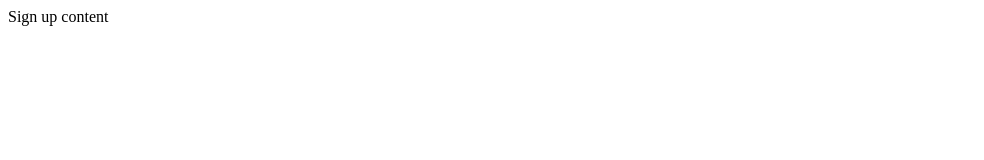
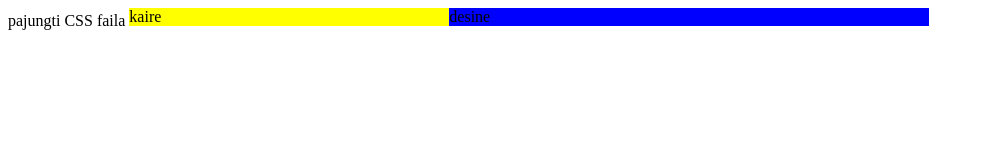
Before and after one commit to Julijava/24-grupe-3-sign-up, a plain HTML site: page index.html in a window 1280 px wide. Shown: the whole page, without its empty margins (0-984 px from the left). Drawn offline with Linux system fonts and the light colour scheme.

```diff
--- a/index.html
+++ b/index.html
@@ -4,8 +4,14 @@
     <meta charset="UTF-8">
     <meta name="viewport" content="width=device-width, initial-scale=1.0">
     <title>Sign up</title>
+    <link rel="stylesheet" href="./main.css">
+    pajungti CSS faila
 </head>
+
 <body>
-    Sign up content
+    <main>
+        <div>kaire</div>
+        <div>desine</div>
+    </main>
 </body>
 </html>
--- /dev/null
+++ b/main.css
@@ -0,0 +1,25 @@
+/* TODO: pagrindinis turinys turi buti  centruotas horizontaliai */
+/* TODO: pagrindinis turinys turi buti centruotas vertikaliai */
+
+/* TODO: padaryti, jog stulpeliai stovetu vienoje eileje */
+
+main {
+    display: inline-block;
+    width: 800px;
+    background-color: red;
+    margin-left: calc((100%-800px) / 2);
+}
+
+div:nth-of-type(1) {
+    display: inline-block;
+    width: 40%;
+    float: left;
+    background-color: yellow;
+}
+
+div:nth-of-type(2) {
+    display: inline-block;;
+    width: 60%;
+    float: left;
+    background-color: blue;
+}
```
